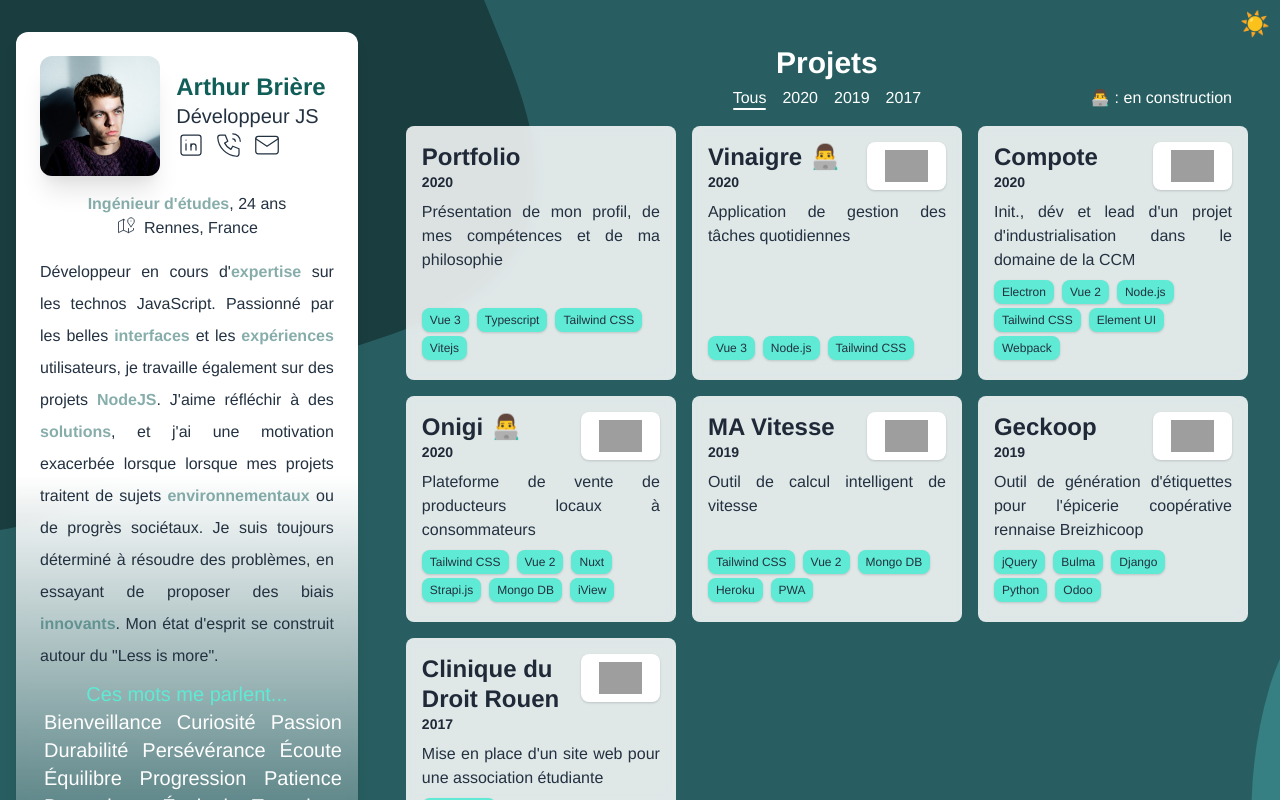
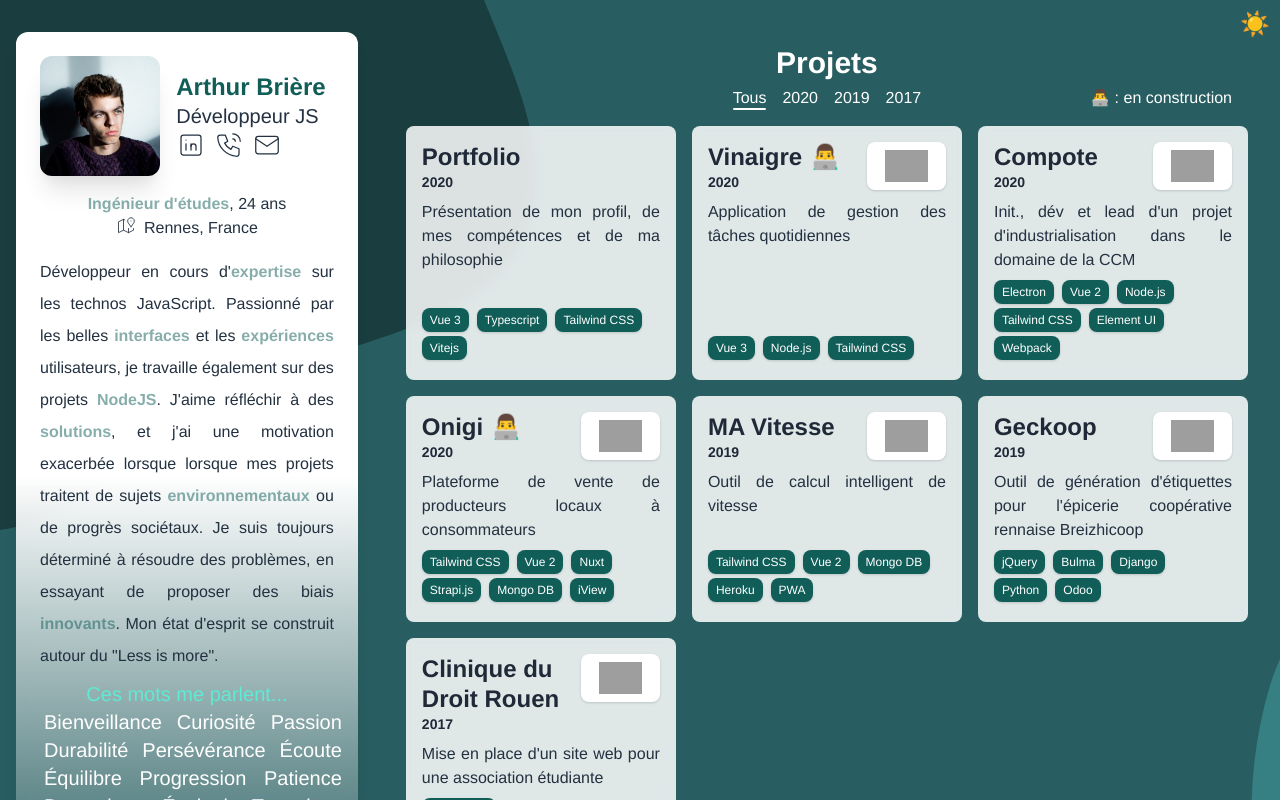
Before and after one commit to ArthurBri/arthur-briere, a Vue app: page / in a window 1280 px wide. Built offline with nearby package versions, Linux system fonts and the light colour scheme; grey boxes are pictures that could not be loaded.

Commit message:
style(tags): color enhancements

```diff
--- a/package.json
+++ b/package.json
@@ -1,6 +1,6 @@
 {
   "name": "arthur-briere",
-  "version": "1.0.0",
+  "version": "1.0.1",
   "scripts": {
     "dev": "vite",
     "build": "vite build"
--- a/src/components/molecules/ExperienceCard.vue
+++ b/src/components/molecules/ExperienceCard.vue
@@ -11,7 +11,7 @@
         </div>
       </div>
       <div class="tags flex flex-wrap mt-2">
-        <div class="text-xs bg-blue-300 shadow rounded-lg p-1 px-2 mr-2 mb-1 text-ab-gray"
+        <div class="text-xs bg-ab-gray text-white shadow rounded-lg p-1 px-2 mr-2 mb-1"
              v-for="tag in experience.tags">
           {{ tag }}
         </div>
--- a/src/components/molecules/ProjectCard.vue
+++ b/src/components/molecules/ProjectCard.vue
@@ -53,7 +53,7 @@
       </div>
       <div class="card-footer">
         <div class="tags flex flex-wrap mt-2">
-          <div class="text-xs bg-teal-300 shadow dark:text-black rounded-lg p-1 px-2 mr-2 mb-1"
+          <div class="text-xs bg-ab-primary text-white shadow rounded-lg p-1 px-2 mr-2 mb-1"
                v-for="(tag, index) in project.tags" :key="index">
             {{ tag }}
           </div>
```
